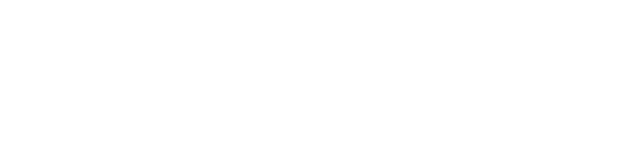
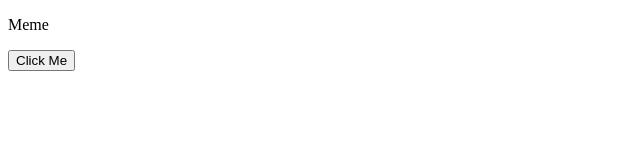
Before and after one commit to Teliose/Collab-Version, a plain HTML site: page index.html in a window 1280 px wide. Shown: the whole page, without its empty margins (0-640 px from the left). Drawn offline with Linux system fonts and the light colour scheme.

Commit message:
2nd Verion and commit

```diff
--- a/index.html
+++ b/index.html
@@ -5,5 +5,8 @@
     <meta name="viewport" content="width=device-width, initial-scale=1.0" />
     <title>Collab Vaersion</title>
   </head>
-  <body></body>
+  <body>
+    <div class="container"><p>Meme</p></div>
+    <button>Click Me</button>
+  </body>
 </html>
```
